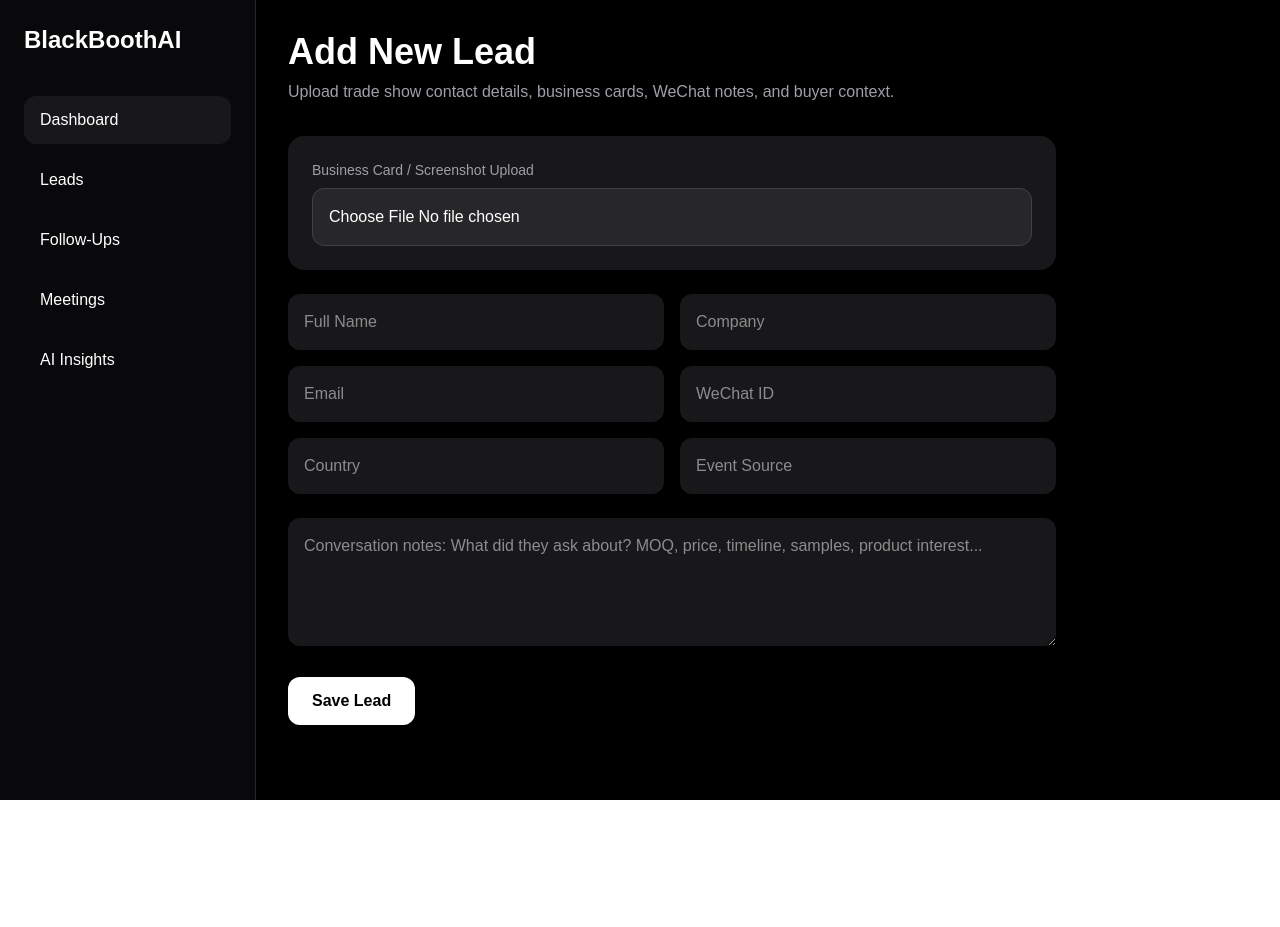
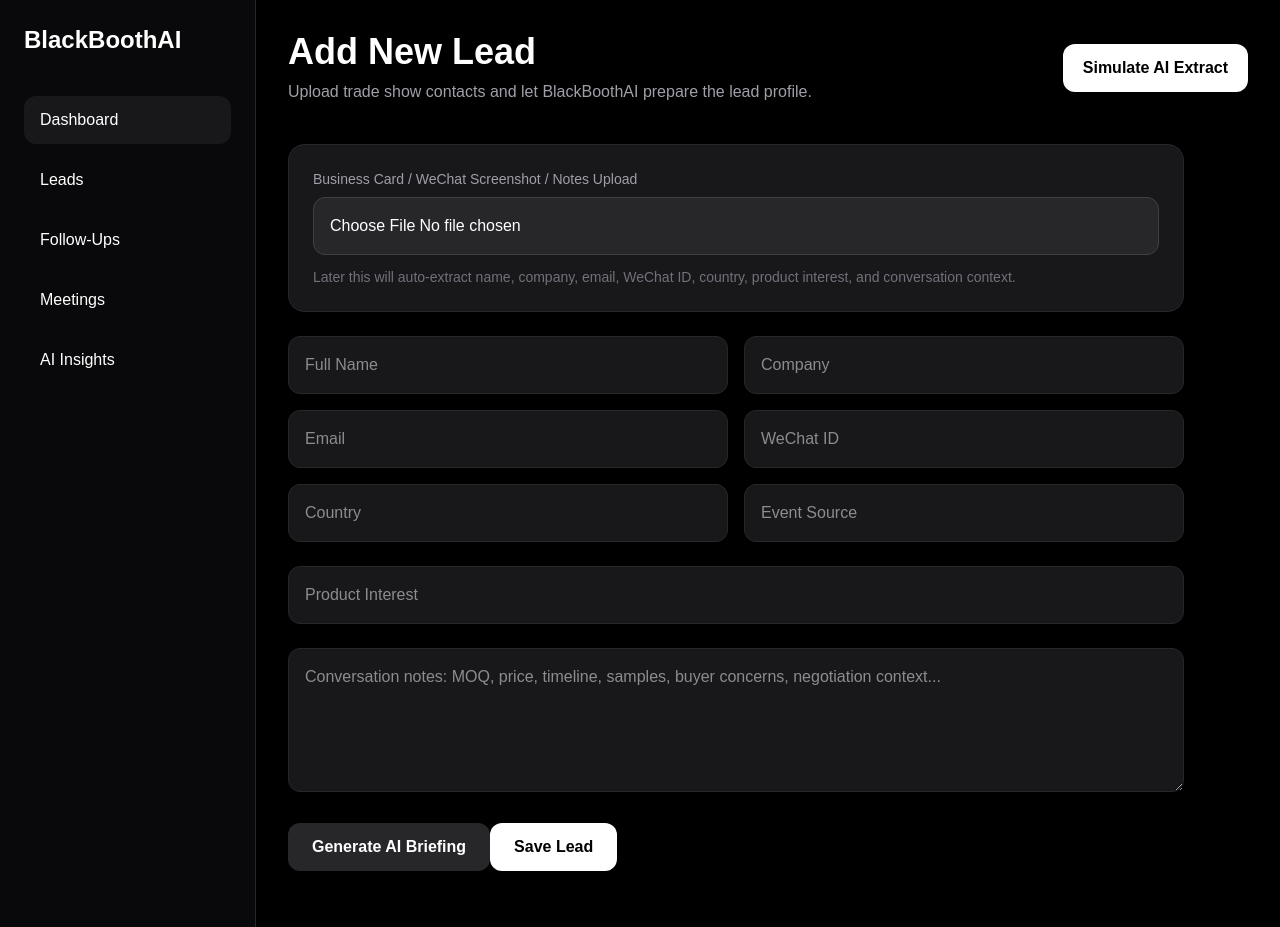
Before and after one commit to NikoRobben/BlackBoothAI, a Next.js app: page /leads/new in a window 1280 px wide. Before the commit the page ends 800 px from the top, so only its background shows below. Built offline with nearby package versions, Linux system fonts and the light colour scheme.

Commit message:
Add local AI briefing preview

```diff
--- a/app/leads/new/page.tsx
+++ b/app/leads/new/page.tsx
@@ -1,40 +1,135 @@
+"use client";
+
+import { useState } from "react";
 import Sidebar from "@/components/Sidebar";
 
 export default function NewLeadPage() {
+  const [lead, setLead] = useState({
+    name: "",
+    company: "",
+    email: "",
+    wechat: "",
+    country: "",
+    eventSource: "",
+    productInterest: "",
+    notes: "",
+  });
+
+  const [aiBriefing, setAiBriefing] = useState("");
+
+  function updateField(field: string, value: string) {
+    setLead((prev) => ({
+      ...prev,
+      [field]: value,
+    }));
+  }
+
+  function simulateAIExtract() {
+    setLead({
+      name: "Carlos Mendes",
+      company: "Mendes Home Imports",
+      email: "carlos@mendeshome.com",
+      wechat: "carlos_mendes88",
+      country: "Brazil",
+      eventSource: "CIFF Guangzhou",
+      productInterest: "OEM furniture manufacturing, oak dining tables",
+      notes:
+        "Buyer asked about MOQ, FOB pricing, shipping timeline, and possible quarterly orders. Appears price sensitive but serious.",
+    });
+  }
+
+  function generateLocalBriefing() {
+    setAiBriefing(
+      `Relationship Summary:
+${lead.name || "This buyer"} appears interested in ${lead.productInterest || "the discussed products"}. They should be treated as a warm to hot lead based on the conversation notes.
+
+Buyer Intent:
+Warm / Hot
+
+Recommended Next Action:
+Send a personalized follow-up with product details, MOQ, FOB pricing range, and suggest a meeting within 48–72 hours.
+
+Before Contact:
+Review pricing limits, avoid over-discounting, and reference their specific product interest so the message feels personal.`
+    );
+  }
+
   return (
     <main className="min-h-screen bg-black text-white flex">
       <Sidebar />
 
       <section className="flex-1 p-8">
-        <h1 className="text-4xl font-bold">Add New Lead</h1>
-        <p className="text-zinc-400 mt-2 mb-8">
-          Upload trade show contact details, business cards, WeChat notes, and buyer context.
-        </p>
+        <div className="flex items-center justify-between mb-10">
+          <div>
+            <h1 className="text-4xl font-bold">Add New Lead</h1>
+            <p className="text-zinc-400 mt-2">
+              Upload trade show contacts and let BlackBoothAI prepare the lead profile.
+            </p>
+          </div>
 
-        <form className="max-w-3xl space-y-6">
-          <div className="bg-zinc-900 rounded-2xl p-6">
+          <button
+            type="button"
+            onClick={simulateAIExtract}
+            className="bg-white text-black px-5 py-3 rounded-xl font-semibold"
+          >
+            Simulate AI Extract
+          </button>
+        </div>
+
+        <form className="max-w-4xl space-y-6">
+          <div className="bg-zinc-900 rounded-2xl p-6 border border-zinc-800">
             <label className="block text-sm text-zinc-400 mb-2">
-              Business Card / Screenshot Upload
+              Business Card / WeChat Screenshot / Notes Upload
             </label>
+
             <input
               type="file"
               className="w-full rounded-xl bg-zinc-800 border border-zinc-700 p-4"
             />
+
+            <p className="text-zinc-500 text-sm mt-3">
+              Later this will auto-extract name, company, email, WeChat ID, country,
+              product interest, and conversation context.
+            </p>
           </div>
 
           <div className="grid grid-cols-1 md:grid-cols-2 gap-4">
-            <input className="bg-zinc-900 rounded-xl p-4" placeholder="Full Name" />
-            <input className="bg-zinc-900 rounded-xl p-4" placeholder="Company" />
-            <input className="bg-zinc-900 rounded-xl p-4" placeholder="Email" />
-            <input className="bg-zinc-900 rounded-xl p-4" placeholder="WeChat ID" />
-            <input className="bg-zinc-900 rounded-xl p-4" placeholder="Country" />
-            <input className="bg-zinc-900 rounded-xl p-4" placeholder="Event Source" />
+            <input value={lead.name} onChange={(e) => updateField("name", e.target.value)} className="bg-zinc-900 rounded-xl p-4 border border-zinc-800" placeholder="Full Name" />
+            <input value={lead.company} onChange={(e) => updateField("company", e.target.value)} className="bg-zinc-900 rounded-xl p-4 border border-zinc-800" placeholder="Company" />
+            <input value={lead.email} onChange={(e) => updateField("email", e.target.value)} className="bg-zinc-900 rounded-xl p-4 border border-zinc-800" placeholder="Email" />
+            <input value={lead.wechat} onChange={(e) => updateField("wechat", e.target.value)} className="bg-zinc-900 rounded-xl p-4 border border-zinc-800" placeholder="WeChat ID" />
+            <input value={lead.country} onChange={(e) => updateField("country", e.target.value)} className="bg-zinc-900 rounded-xl p-4 border border-zinc-800" placeholder="Country" />
+            <input value={lead.eventSource} onChange={(e) => updateField("eventSource", e.target.value)} className="bg-zinc-900 rounded-xl p-4 border border-zinc-800" placeholder="Event Source" />
           </div>
 
+          <input
+            value={lead.productInterest}
+            onChange={(e) => updateField("productInterest", e.target.value)}
+            className="w-full bg-zinc-900 rounded-xl p-4 border border-zinc-800"
+            placeholder="Product Interest"
+          />
+
           <textarea
-            className="w-full bg-zinc-900 rounded-xl p-4 min-h-32"
-            placeholder="Conversation notes: What did they ask about? MOQ, price, timeline, samples, product interest..."
+            value={lead.notes}
+            onChange={(e) => updateField("notes", e.target.value)}
+            className="w-full bg-zinc-900 rounded-xl p-4 min-h-36 border border-zinc-800"
+            placeholder="Conversation notes: MOQ, price, timeline, samples, buyer concerns, negotiation context..."
           />
+
+          <button
+            type="button"
+            onClick={generateLocalBriefing}
+            className="bg-zinc-800 text-white px-6 py-3 rounded-xl font-semibold"
+          >
+            Generate AI Briefing
+          </button>
+
+          {aiBriefing && (
+            <div className="bg-zinc-900 rounded-2xl p-6 border border-zinc-800 whitespace-pre-line">
+              <h2 className="text-xl font-bold mb-4">AI Relationship Briefing</h2>
+              <p className="text-zinc-300 leading-7">{aiBriefing}</p>
+            </div>
+          )}
 
           <button
             type="button"
--- a/components/LeadCard.tsx
+++ b/components/LeadCard.tsx
@@ -1,3 +1,5 @@
+import Link from "next/link";
+
 type LeadCardProps = {
   name: string;
   company: string;
@@ -12,7 +14,8 @@
   note,
 }: LeadCardProps) {
   return (
-    <div className="bg-zinc-800 rounded-xl p-5 flex items-center justify-between">
+    <Link href="/leads/1">
+      <div className="bg-zinc-800 rounded-xl p-5 flex items-center justify-between hover:bg-zinc-700 transition cursor-pointer">
         <div>
           <h3 className="font-semibold text-lg">
             {name} — {company}
@@ -29,5 +32,6 @@
           </p>
         </div>
       </div>
+    </Link>
   );
 }
```
Lines whose indentation alone changed are shown as unchanged.
